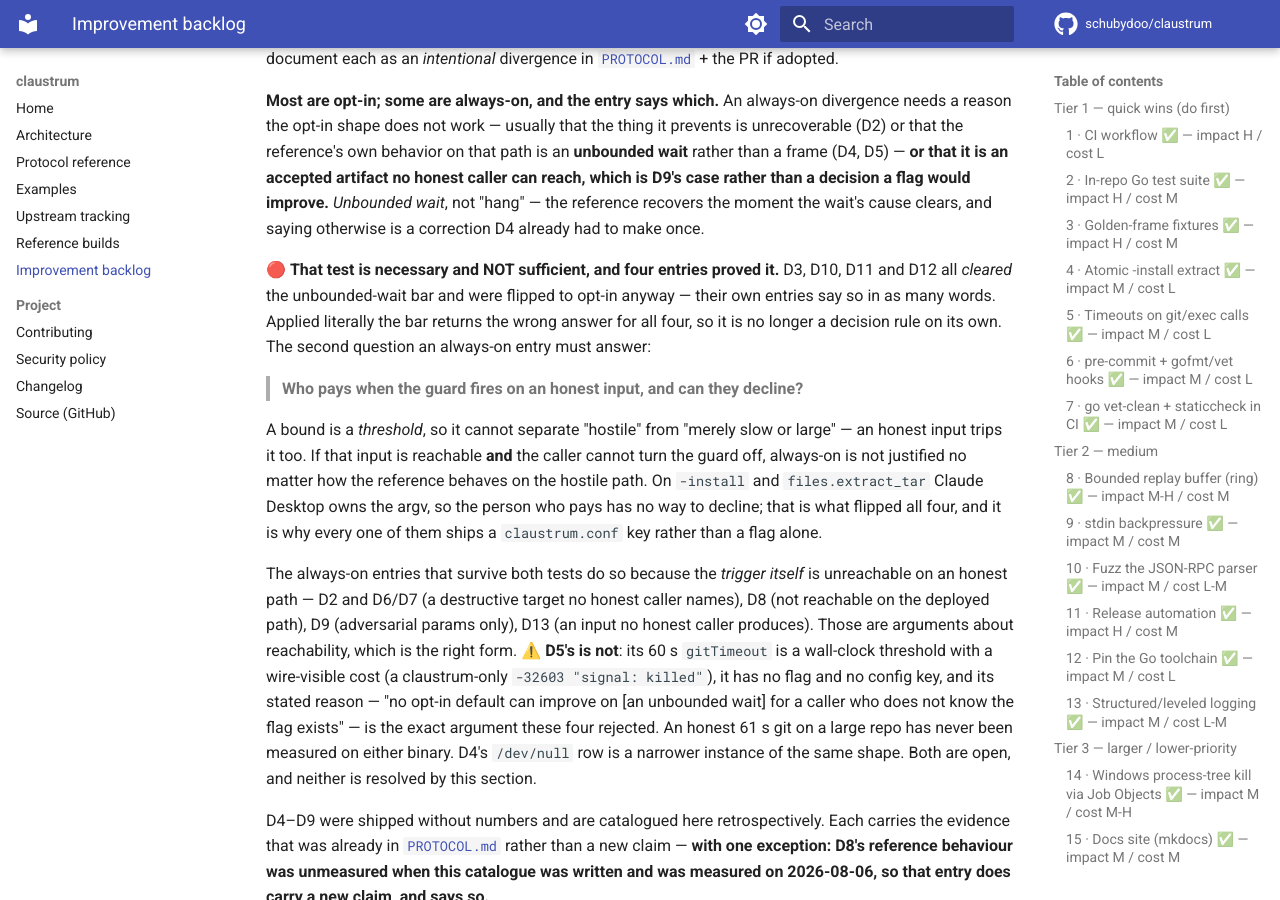
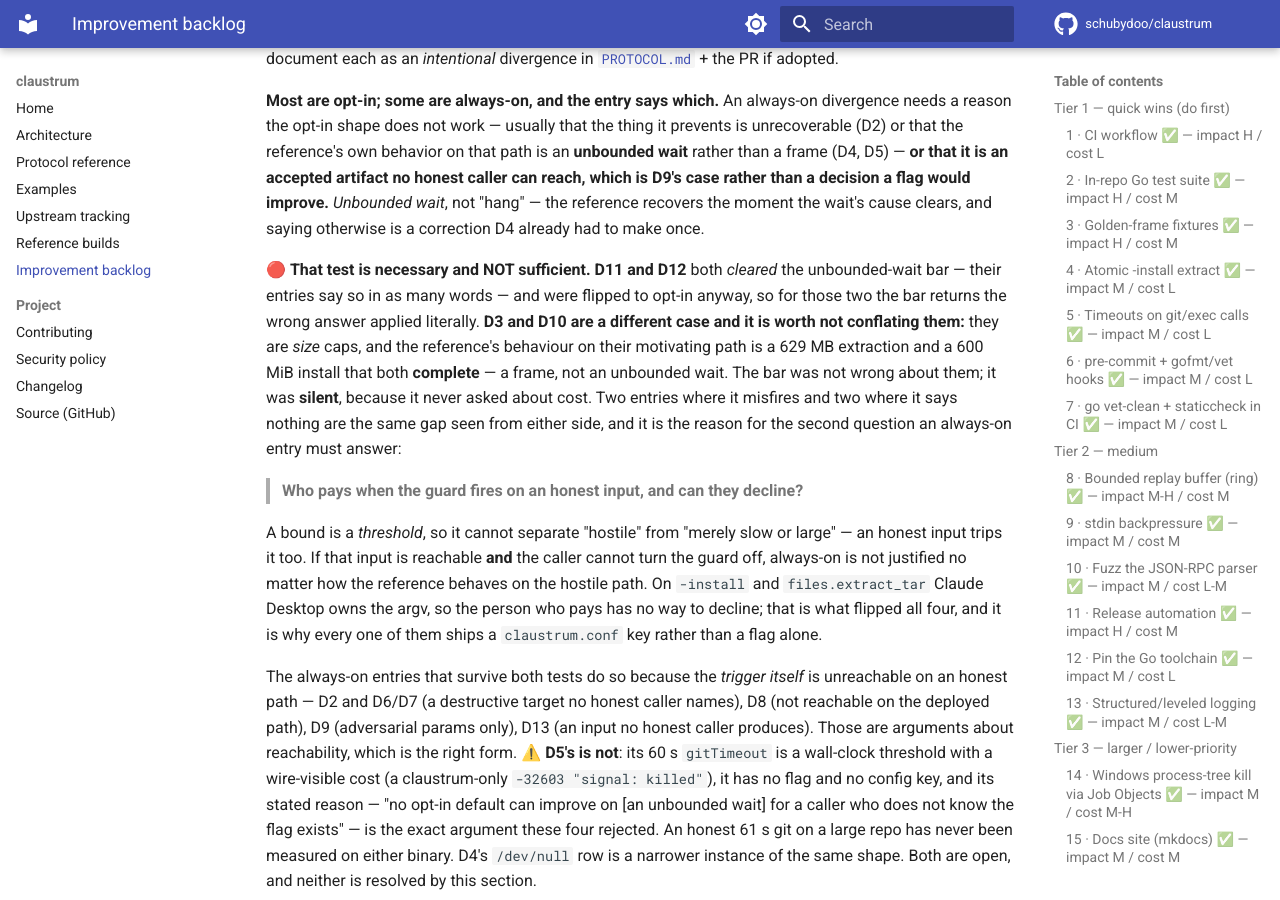
Before and after one commit to schubydoo/claustrum, an MkDocs documentation site: the page built from docs/IMPROVEMENTS.md, in a window 1280 px wide and 900 px high, scrolled down 10414 px. Built offline with MkDocs 1.6.1 and Material for MkDocs 9.7.7, drawn with Linux system fonts in a browser that asks for light colours; comment, search, counter and statistics services are not loaded; some of the changed text lies outside the part shown.

Commit message:
docs: fix four review nits, including an over-reach in the bar amendment
- The bar amendment claimed D3, D10, D11 and D12 all cleared the unbounded-wait
  test and were flipped anyway, "their own entries say so in as many words".
  True of D11 and D12 only — grep finds no such bullet between D3 and D10's end.
  And substantively they are the other case: size caps whose motivating path is a
  629 MB extraction and a 600 MiB install that both COMPLETE, i.e. a frame, not
  an unbounded wait. The bar was not wrong about them, it was silent, because it
  never asked about cost. Narrowed, and the two cases are now distinguished.
- "the only D-numbered -install wall-clock bound … is the linux ldd one" named an
  empty set: ldd carries no D-number, as the same paragraph says five lines up.
  The useful distinction is claustrum-chosen vs the stdlib transport clocks.
- A PROTOCOL cross-reference still said the 324 s run is in "the D12 bullet
  below"; it is eighteen lines above, in the same bullet, and following it lands
  a reader in D11's 15 s figures.
- PROTOCOL's D12 preamble said "the figures below are the old hardcoded 5-minute
  default" over a three-way comparison in which only one row is. Its prose also
  still said "too slow to finish in 5 minutes", which stops being true the moment
  someone sets the key to 10m; now duration-neutral, matching D11's bullet.

Co-Authored-By: Claude Opus 5 <noreply@anthropic.com>

```diff
--- a/docs/IMPROVEMENTS.md
+++ b/docs/IMPROVEMENTS.md
@@ -489,11 +489,16 @@ decision a flag would improve.** *Unbounded wait*, not "hang" — the reference
 recovers the moment the wait's cause clears, and saying otherwise is a correction
 D4 already had to make once.
 
-🔴 **That test is necessary and NOT sufficient, and four entries proved it.**
-D3, D10, D11 and D12 all *cleared* the unbounded-wait bar and were flipped to
-opt-in anyway — their own entries say so in as many words. Applied literally the
-bar returns the wrong answer for all four, so it is no longer a decision rule on
-its own. The second question an always-on entry must answer:
+🔴 **That test is necessary and NOT sufficient.** **D11 and D12** both *cleared*
+the unbounded-wait bar — their entries say so in as many words — and were flipped
+to opt-in anyway, so for those two the bar returns the wrong answer applied
+literally. **D3 and D10 are a different case and it is worth not conflating them:**
+they are *size* caps, and the reference's behaviour on their motivating path is a
+629 MB extraction and a 600 MiB install that both **complete** — a frame, not an
+unbounded wait. The bar was not wrong about them; it was **silent**, because it
+never asked about cost. Two entries where it misfires and two where it says
+nothing are the same gap seen from either side, and it is the reason for the
+second question an always-on entry must answer:
 
 > **Who pays when the guard fires on an honest input, and can they decline?**
 
```
Also changed, not shown: other parts of docs/IMPROVEMENTS.md (+3 -3 lines), CLAUDE.md (+3 -2 lines), docs/PROTOCOL.md (+5 -4 lines).
